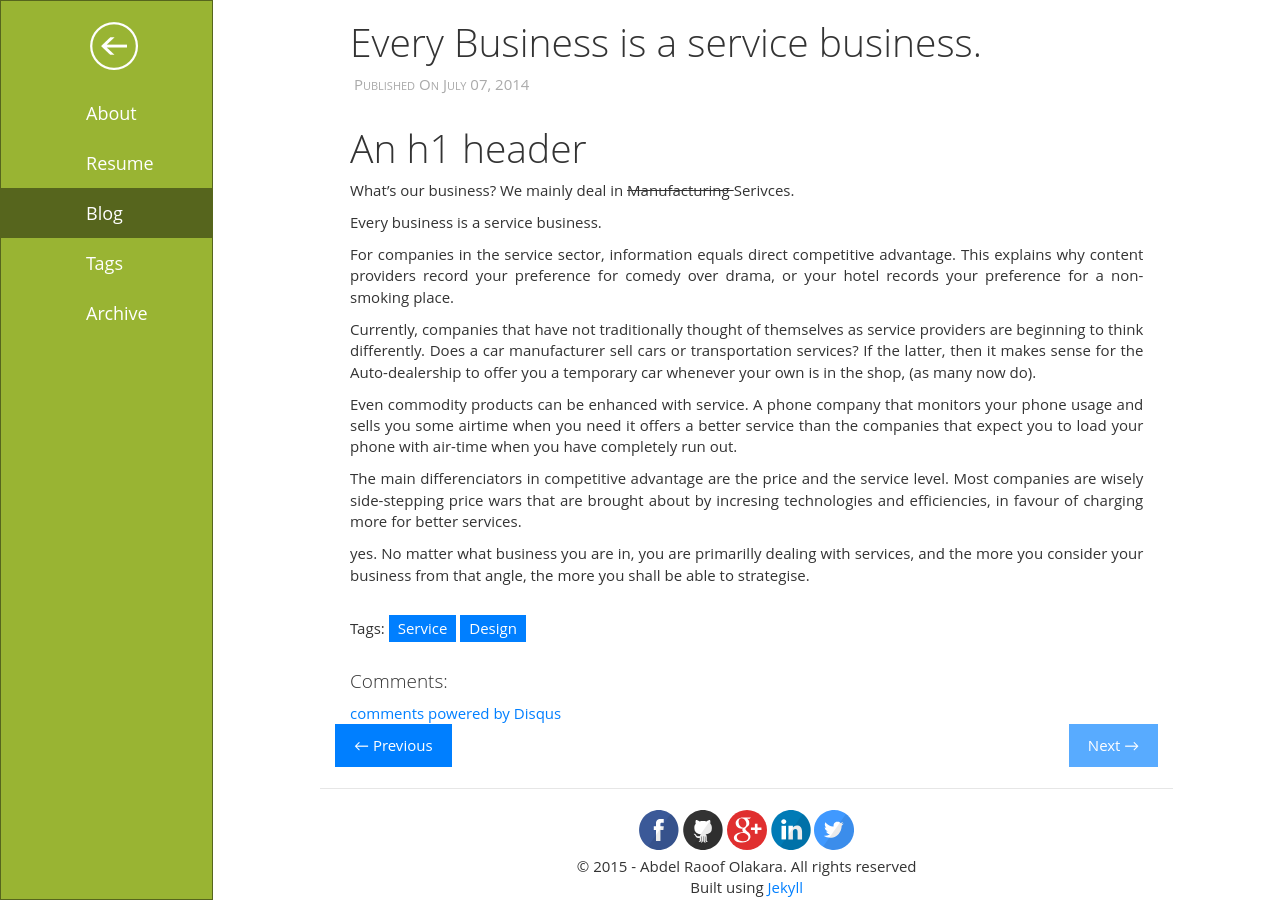
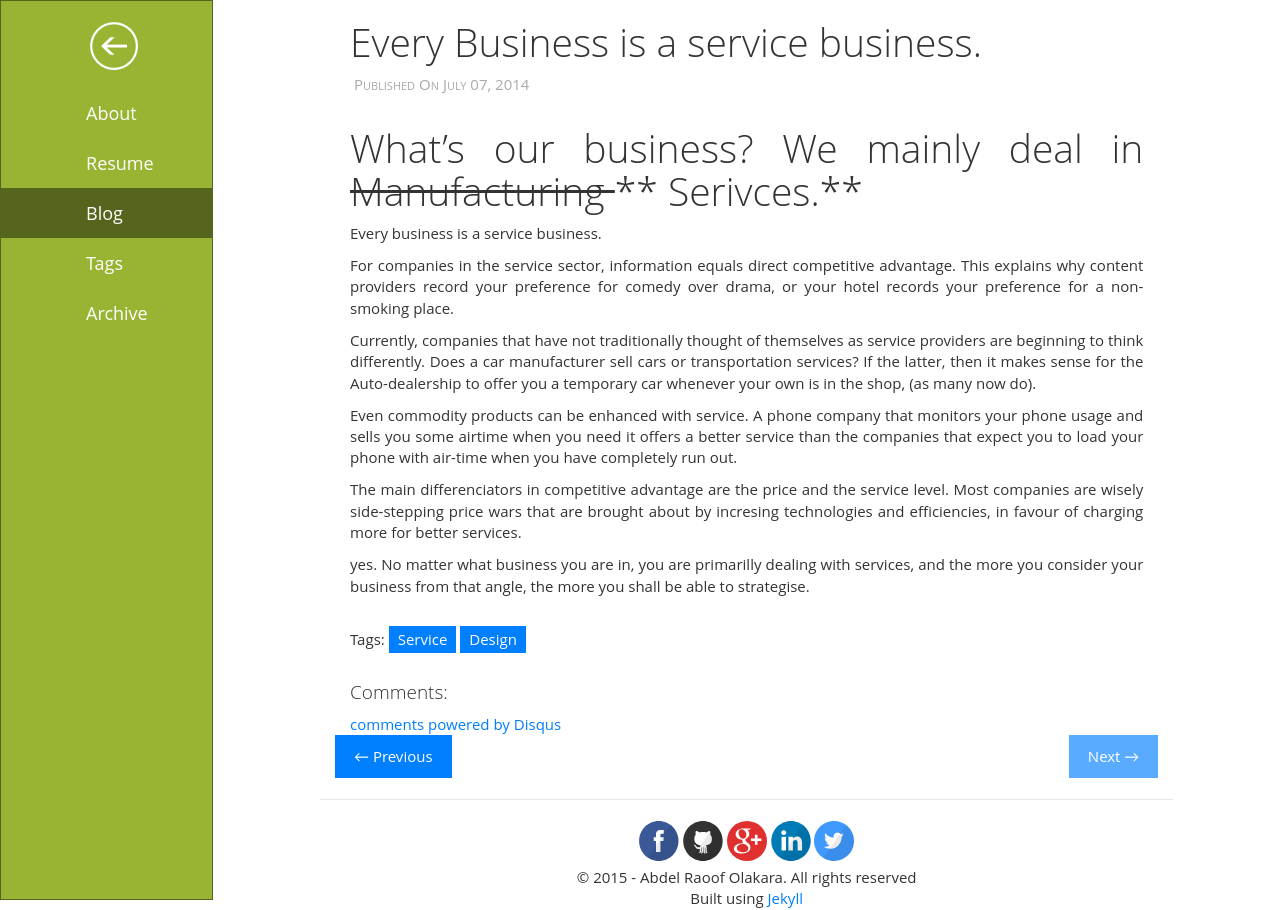
Before and after one commit to danconsults/metroblog, a Jekyll site: the page built from _posts/2014-07-07-Every Business is a service business-post.md, in a window 1280 px wide. Built offline with Jekyll 4.4.1, drawn with Linux system fonts in a browser that asks for light colours; comment, search, counter and statistics services are not loaded.

Commit message:
dfsdf
sdffsf

```diff
--- a/_posts/2014-07-07-Every Business is a service business-post.md
+++ b/_posts/2014-07-07-Every Business is a service business-post.md
@@ -6,10 +6,8 @@
 tags: Service Design
 ---
 
-An h1 header
+What's our business? We mainly deal in  <del> Manufacturing </del> ** Serivces.**
 ============
-
-What's our business? We mainly deal in  <del> Manufacturing </del> Serivces.
 
 Every business is a service business.
 
```
